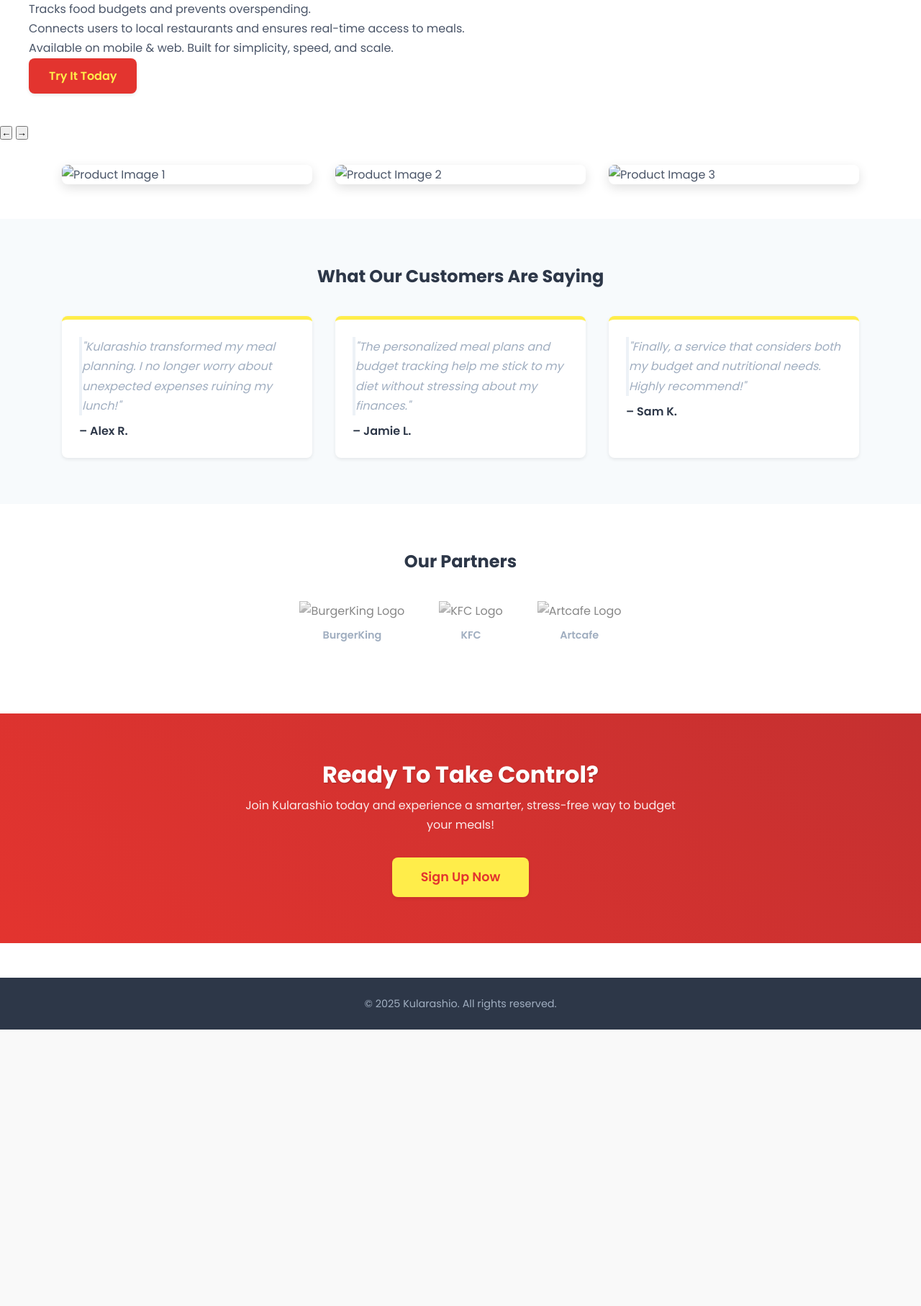
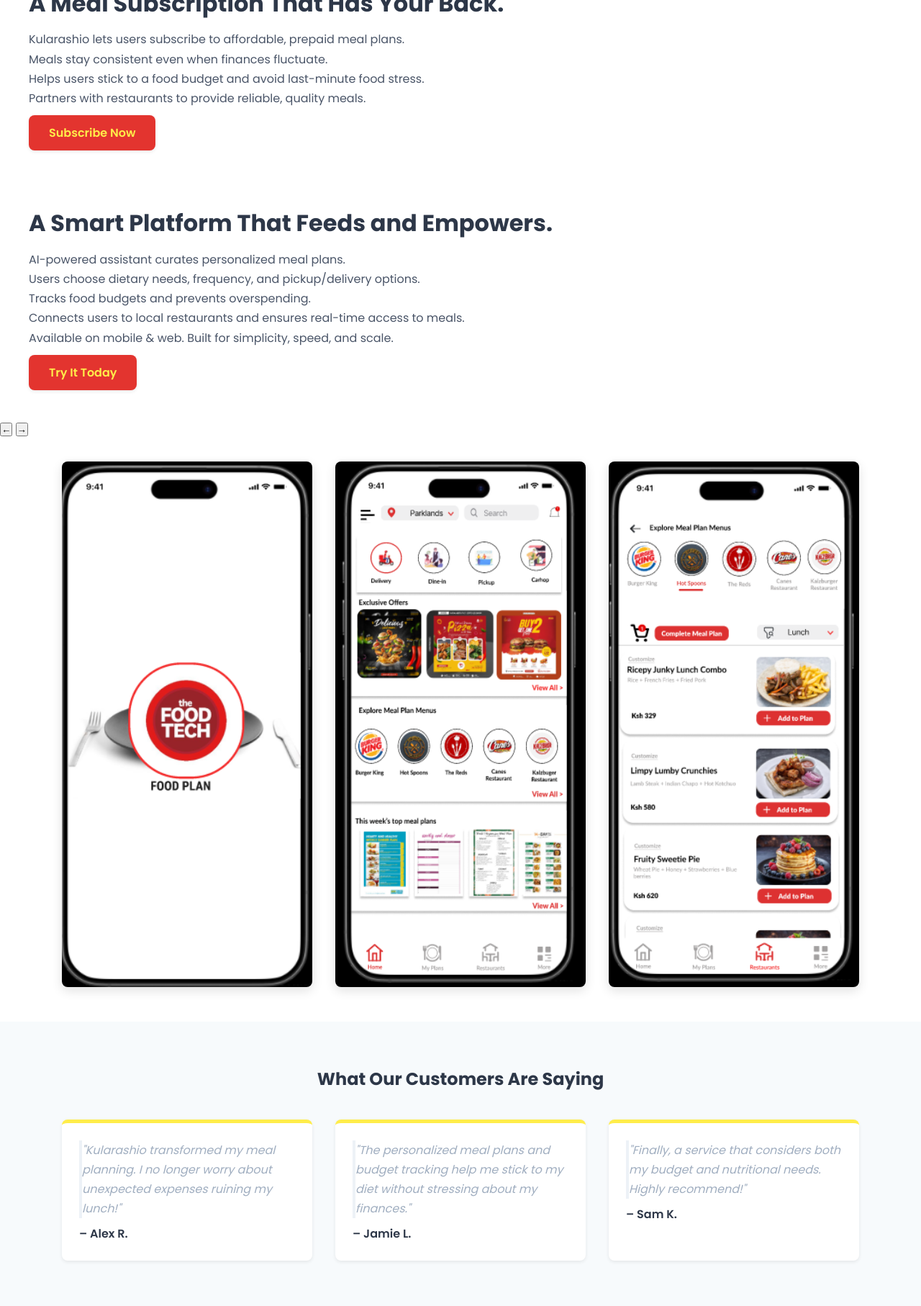
Before and after one commit to Keith-koki77/Budget_app, a Flask app: page / in a window 1280 px wide. Shown: the part 1462-3276 px from the top of the page at 72% size. Before the commit the page ends 2892 px from the top, so only its background shows below. Run offline with Flask 3, Linux system fonts and the light colour scheme; some libraries are stand-ins or nearby versions.

Commit message:
landing page updated

```diff
--- a/backend/static/css/styles.css
+++ b/backend/static/css/styles.css
@@ -102,6 +102,7 @@ cite {
   cursor: pointer;
   transition: background-color var(--transition-medium), color var(--transition-medium), transform var(--transition-fast), box-shadow var(--transition-medium);
   box-shadow: var(--box-shadow-light);
+  margin-top: 10px;
 }
 
 .btn:hover, .btn:focus {
@@ -220,6 +221,19 @@ header nav a:focus {
     display: none; /* No underline animation for button */
 }
 
+.content-image-container {
+  display: grid;
+  grid-template-columns: 1fr 1fr; /* Two equal columns */
+  gap: 0px; /* Adjust gap as needed */
+  align-items: center; /* Vertically align items in the center */
+  padding: 20px; /* Optional: Add some padding */
+}
+
+.text-content {
+  /* Optional: Style the text content */
+  padding-left: 20px; /* Add some space between text and image */
+}
+
 .full-width-image-section {
   overflow: hidden;
   max-height: 600px; /* Adjust this value as needed */
@@ -230,7 +244,7 @@ header nav a:focus {
   display: block;
   width: 100%;
   height: 100%; /* Make the image fill the container height */
-  object-fit: cover; /* or contain, depending on your preference */
+  object-fit:contain; /* or contain, depending on your preference */
   border-radius: 20px;
 }
 
@@ -404,6 +418,15 @@ footer p {
   .slide-content {
       padding: calc(var(--spacing-unit) * 5); /* More padding on larger slides */
   }
+
+  .content-image-container {
+    grid-template-columns: 1fr;
+    grid-template-rows: auto auto;
+  }
+
+  .text-content {
+    padding-right: 0;
+  }
 }
 
 /* Small screens (Mobile specific adjustments if needed) */
--- a/backend/templates/landing.html
+++ b/backend/templates/landing.html
@@ -24,6 +24,24 @@
                 </nav>
               </div>
         </header>
+
+        <div class="content-image-container">
+            <h2 class="text-content">A Meal Subscription That Has Your Back.</h2>
+
+            <div class="slide" data-index="1">
+                <div class="slide-content">
+
+                    <h4>"Because when life gets unpredictable, count on us for a meal that never lets you down."</h4>
+                    <ul>
+                        <li>Kularashio lets users subscribe to affordable, prepaid meal plans.</li>
+                        <li>Meals stay consistent even when finances fluctuate.</li>
+                        <li>Helps users stick to a food budget and avoid last-minute food stress.</li>
+                        <li>Partners with restaurants to provide reliable, quality meals.</li>
+                    </ul>
+                    <button onclick="location.href='#cta'" class="btn btn-primary">Subscribe Now</button>
+                </div>
+            </div>
+        </div>
 
         <section class="full-width-image-section">
             <div class="image-slider">
@@ -80,9 +98,9 @@
 
         <section class="image-gallery-section container">
             <div class="image-gallery">
-                 <img src="https://via.placeholder.com/350x250/E3342F/FFFFFF?text=App+Screenshot+1" alt="Product Image 1" loading="lazy">
-                 <img src="https://via.placeholder.com/350x250/FFED4A/333333?text=Meal+Example+2" alt="Product Image 2" loading="lazy">
-                 <img src="https://via.placeholder.com/350x250/4A5568/FFFFFF?text=Interface+Detail+3" alt="Product Image 3" loading="lazy">
+                 <img src="static/images/product_1.png" alt="Landing Page Banner" loading="lazy">
+                 <img src="static/images/product_2.png" alt="Landing Page Banner" loading="lazy">
+                 <img src="static/images/product_3.png" alt="Landing Page Banner" loading="lazy">
             </div>
         </section>
 
```
Also changed, not shown: backend/static/images/Screenshot 2025-04-10 034116.png (deleted), backend/static/images/product_1.png (renamed from backend/static/images/Screenshot 2025-04-10 034028.png), backend/static/images/product_2.png (renamed from backend/static/images/Screenshot 2025-04-10 034059.png), backend/static/images/product_3.png (renamed from backend/static/images/Screenshot 2025-04-10 034151.png).
